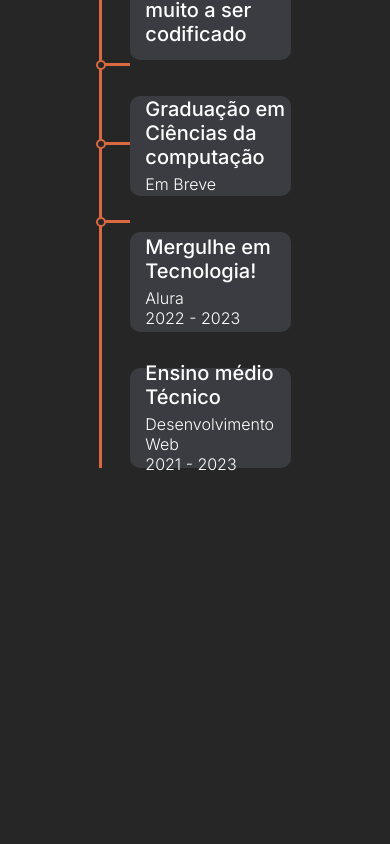
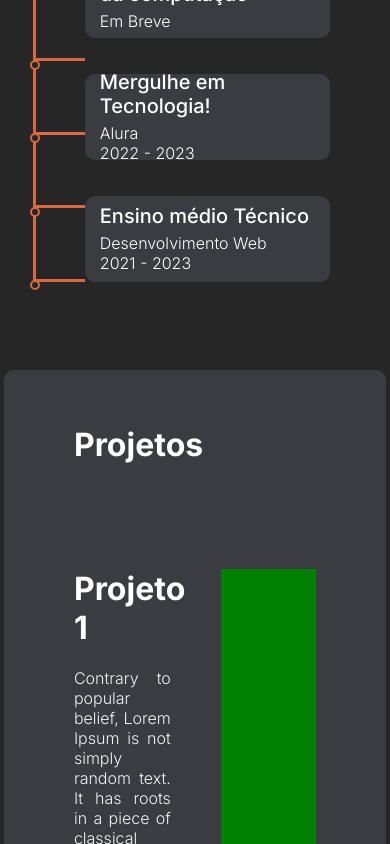
Before and after one commit to petrinks/portfolio, a React (Vite) app: page / in a window 390 px wide. Shown: the part 1580-2424 px from the top of the page. Before the commit the page ends 2054 px from the top, so only its background shows below. Built offline with nearby package versions, Linux system fonts and the light colour scheme.

Commit message:
linha tempo

```diff
--- a/src/App.css
+++ b/src/App.css
@@ -697,7 +697,7 @@ header div h1{
 @media (max-width: 1240px) {
 	.container-sobremim-tempo{
 		width: 100%;
-		/* height: 900px; */
+		gap: 0;
 		align-items: center;
 		flex-direction: column;
 	}
@@ -748,6 +748,26 @@ header div h1{
 	.container-sobremim-oculto p{
 		font-weight: 300;
 		font-size: 19px;
+	}
+	.container-linha-tempo{
+		display: flex;
+		flex-direction: column-reverse;
+		height: 100%;
+	}
+	.grid-linha{
+		border-bottom: 3px #D96941 solid;
+		border-top: 0;
+	}
+	.circle-tempo{
+		position: relative;
+		top: 72px;
+	}
+	.grid-acontecimento{
+		width: 90%;
+		height: 86px;
+	}
+	.container-acontecimento-tempo{
+
 	}
 }
 
@@ -805,6 +825,9 @@ header div h1{
 	.content-p-sobremim-oculto{
 		height: auto;
 		width: auto;
+	}
+	.container-tempo{
+		width: 85%;
 	}
 }
 
@@ -878,3 +901,9 @@ header div h1{
 	height: 50px;
 	color: #9D9D9D;
 }
+
+@media (max-width: 1240px) {
+	.container-projetos{
+		margin-top: 90px;
+	}
+}
--- a/src/App.tsx
+++ b/src/App.tsx
@@ -177,7 +177,7 @@ function App() {
               </section>
             </div>
 
-            {/* <div className="container-projetos">
+            <div className="container-projetos">
               <h1>Projetos</h1>
               <div className="grid-projeto">
                 <div className="grid-projeto-esquerda">
@@ -197,7 +197,7 @@ function App() {
                   <img src="" alt="" />
                 </div>
               </div>
-            </div> */}
+            </div>
 
         </main>
   </div>
```
